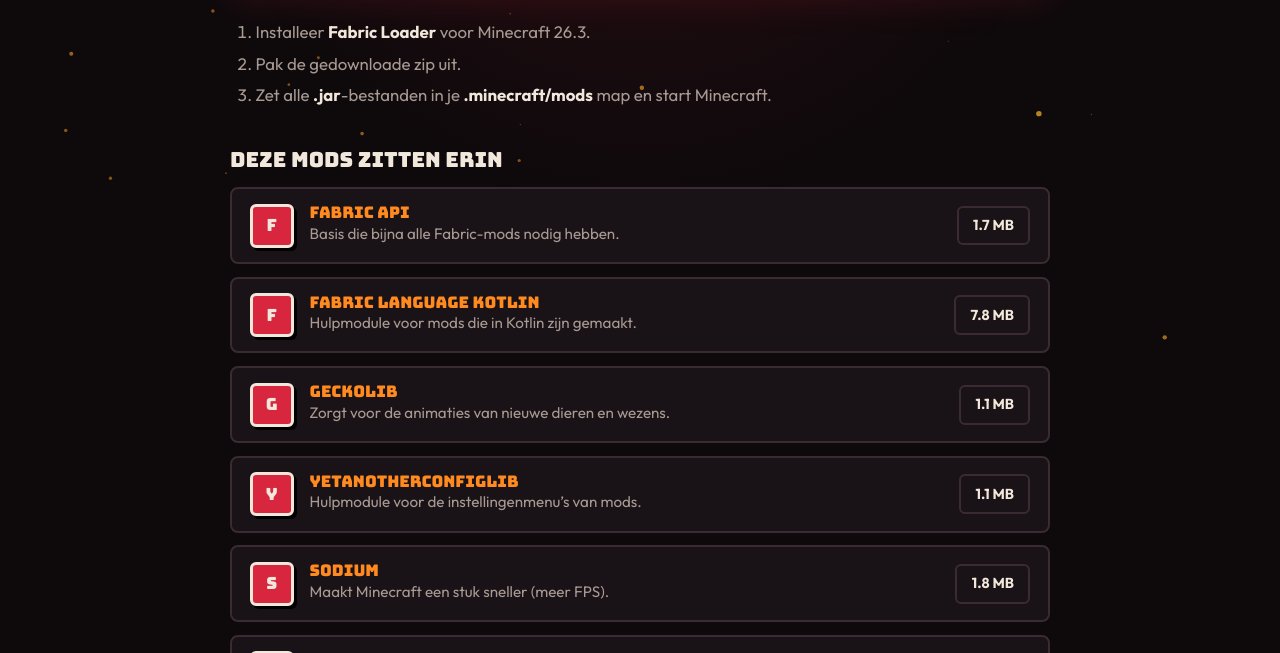
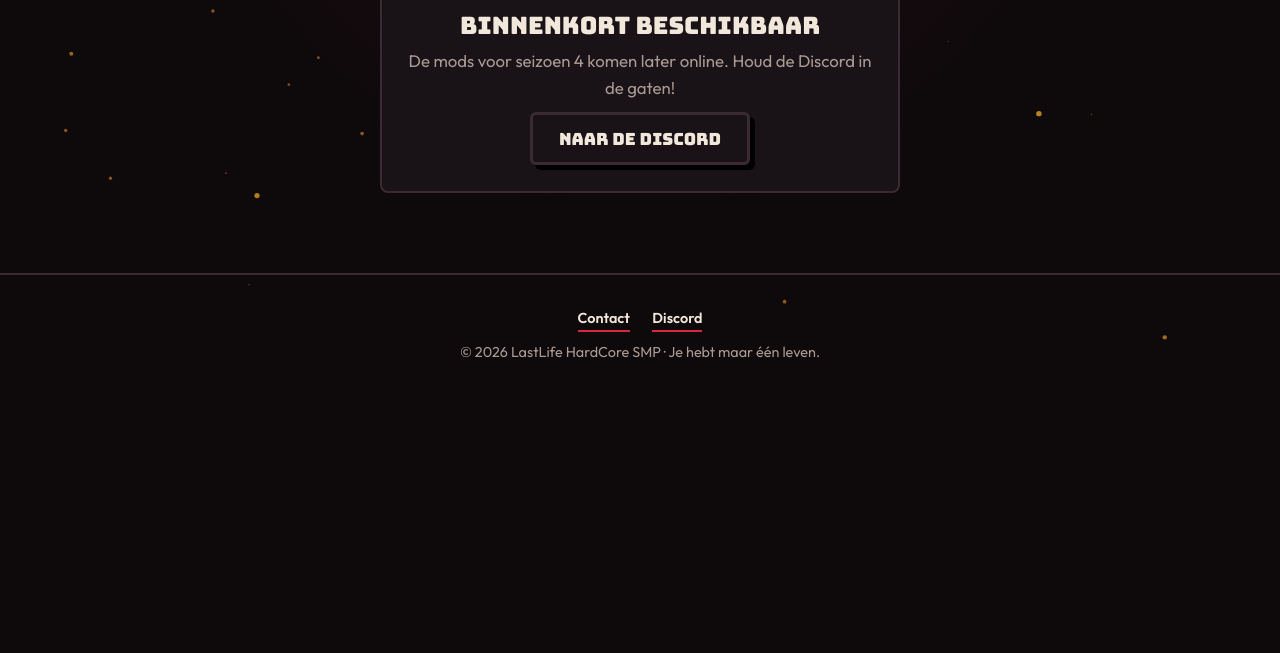
Before and after one commit to shadow0164/LastLife-SMP, a plain HTML site: page mods.html in a window 1280 px wide. Shown: the part 447-1100 px from the top of the page. After the commit the page ends 843 px from the top, so only its background shows below. Drawn offline with Linux system fonts and the light colour scheme.

Commit message:
Add files via upload

```diff
--- a/data.js
+++ b/data.js
@@ -13,13 +13,10 @@ const STAFF = [
   {naam:"shadow.0164", rang:"Owner"}
 ];
 
-// Changelogs (nieuwste bovenaan)
+// Changelogs seizoen 4 (nieuwste bovenaan)
 const CHANGELOGS = [
-  {datum:"12-11-2026", tekst:"Biome The Sift geüpdate"},
-  {datum:"11-11-2026", tekst:"Nieuwe Biome: The Sift"},
-  {datum:"4-11-2026",  tekst:"Nieuwe en leukere dieren."},
-  {datum:"3-11-2026",  tekst:"Objecten, mensen en dieren oppakken."},
-  {datum:"3-11-2026",  tekst:"Custom music discs"}
+  // Seizoen 4: nog geen updates. Voorbeeld:
+  // {datum:"20-11-2026", tekst:"Tekst van de update"},
 ];
 
 // Regels (titel + uitleg). Voeg gerust meer toe.
--- a/mods-page.js
+++ b/mods-page.js
@@ -1,3 +1,5 @@
+(function(){
+if(!MODS_BESCHIKBAAR){$("mods-live").hidden=true;$("mods-soon").hidden=false;return}
 const totalMB=MODS.reduce((a,m)=>a+m.mb,0);
 $("m-count").textContent=MODS.length;
 $("m-size").textContent=Math.round(totalMB);
@@ -32,3 +34,5 @@ function start(){
 $("install").onclick=open;
 $("cancel").onclick=close;
 addEventListener("keydown",e=>{if(e.key==="Escape"&&ov.classList.contains("show"))close()});
+
+})();
--- a/mods.html
+++ b/mods.html
@@ -1,7 +1,14 @@
 <!DOCTYPE html><html lang="nl"><head><meta charset="utf-8"><meta name="viewport" content="width=device-width,initial-scale=1"><title>Mods – LastLife HardCore SMP</title><link rel="icon" href="images/logo.png"><link rel="preconnect" href="https://fonts.googleapis.com"><link href="https://fonts.googleapis.com/css2?family=Bungee&family=Outfit:wght@400;600;700&display=swap" rel="stylesheet"><link rel="stylesheet" href="style.css"></head><body>
 <main>
-<section class="page-title"><h1>Mods</h1><p>Alles wat je nodig hebt om mee te spelen · Minecraft 26.3 · Fabric</p></section>
+<section class="page-title"><h1>Mods</h1><p>Alles wat je nodig hebt om mee te spelen</p></section>
 <section class="wrap">
+  <div class="soon" id="mods-soon" hidden>
+    <div class="lock">🔒</div>
+    <h2>Binnenkort beschikbaar</h2>
+    <p>De mods voor seizoen 4 komen later online. Houd de Discord in de gaten!</p>
+    <a class="btn ghost" href="https://discord.gg/qHJDhk7SPQ" target="_blank" rel="noopener">Naar de Discord</a>
+  </div>
+  <div id="mods-live">
   <div class="installer">
     <div>
       <h2>Alle mods in één keer</h2>
@@ -16,6 +23,7 @@
   </ol>
   <h2 class="sub">Deze mods zitten erin</h2>
   <div class="modlist" id="modlist"></div>
+  </div>
 </section>
 </main>
 <div class="overlay" id="overlay" role="dialog" aria-modal="true" aria-live="polite">
--- a/mods.js
+++ b/mods.js
@@ -1,110 +1,11 @@
-/* ====== MODS ======
+/* ====== MODS (seizoen 4) ======
    De mods staan als zip in een GitHub Release (geen limiet van 25 MB daar).
    Vul hieronder je GitHub-gebruikersnaam in, zie de uitleg. */
 const MODS_ZIP = "https://github.com/JOUW-GITHUB-NAAM/LastLife-SMP/releases/download/mods/LastLifeSMP-mods.zip";
 
-// Lijst om te laten zien welke mods erin zitten (alleen info, geen bestanden nodig)
-const MODS = [
- {
-  "naam": "Fabric API",
-  "bestand": "fabric-api-0.163.0+26.3.jar",
-  "uitleg": "Basis die bijna alle Fabric-mods nodig hebben.",
-  "mb": 1.7
- },
- {
-  "naam": "Fabric Language Kotlin",
-  "bestand": "fabric-language-kotlin-1.14.2+kotlin.2.4.21.jar",
-  "uitleg": "Hulpmodule voor mods die in Kotlin zijn gemaakt.",
-  "mb": 7.8
- },
- {
-  "naam": "GeckoLib",
-  "bestand": "geckolib-fabric-26.3-5.5.7.jar",
-  "uitleg": "Zorgt voor de animaties van nieuwe dieren en wezens.",
-  "mb": 1.1
- },
- {
-  "naam": "YetAnotherConfigLib",
-  "bestand": "yet_another_config_lib_v3-3.9.7+26.3-fabric.jar",
-  "uitleg": "Hulpmodule voor de instellingenmenu’s van mods.",
-  "mb": 1.1
- },
- {
-  "naam": "Sodium",
-  "bestand": "sodium-fabric-0.9.2+mc26.3.jar",
-  "uitleg": "Maakt Minecraft een stuk sneller (meer FPS).",
-  "mb": 1.8
- },
- {
-  "naam": "Iris Shaders",
-  "bestand": "iris-fabric-1.11.7+mc26.3.jar",
-  "uitleg": "Laat je shaders gebruiken.",
-  "mb": 2.7
- },
- {
-  "naam": "Simple Voice Chat",
-  "bestand": "voicechat-fabric-2.6.24+26.3.jar",
-  "uitleg": "Praat met spelers in de buurt via proximity voicechat.",
-  "mb": 5.4
- },
- {
-  "naam": "Carry On",
-  "bestand": "carryon-fabric-26.3-2.12.1.jar",
-  "uitleg": "Pak objecten, mensen en dieren op en draag ze mee.",
-  "mb": 0.4
- },
- {
-  "naam": "Naturalist",
-  "bestand": "naturalist-2.0.7-fabric-26.3.jar",
-  "uitleg": "Nieuwe en leukere dieren in de wereld.",
-  "mb": 10.9
- },
- {
-  "naam": "The Sift (Mielon)",
-  "bestand": "mielon's-the-sift-2.0.3-mc26.3-fabric.jar",
-  "uitleg": "De nieuwe biome The Sift.",
-  "mb": 77.5
- },
- {
-  "naam": "Lootr",
-  "bestand": "lootr-fabric-26.3-1.25.42.124.jar",
-  "uitleg": "Elke speler krijgt zijn eigen loot uit kisten.",
-  "mb": 1.5
- },
- {
-  "naam": "SecurityCraft",
-  "bestand": "[26.3] SecurityCraft-fabric-V0.6.1.jar",
-  "uitleg": "Beveilig je base met sloten, camera’s en meer.",
-  "mb": 2.4
- },
- {
-  "naam": "WorldEdit",
-  "bestand": "worldedit-mod-7.4.6.jar",
-  "uitleg": "Bouwtool om snel grote stukken te bewerken.",
-  "mb": 4.9
- },
- {
-  "naam": "Xaero’s Minimap",
-  "bestand": "xaerominimap-fabric-26.3-26.6.0.jar",
-  "uitleg": "Een minimap in je beeld.",
-  "mb": 2.1
- },
- {
-  "naam": "Xaero’s World Map",
-  "bestand": "xaeroworldmap-fabric-26.3-1.47.0.jar",
-  "uitleg": "Een kaart van alles wat je hebt verkend.",
-  "mb": 1.4
- },
- {
-  "naam": "Zoomify",
-  "bestand": "zoomify-2.17.0+mc26.3-universal.jar",
-  "uitleg": "Zoom in met een toets.",
-  "mb": 0.6
- },
- {
-  "naam": "AppleSkin",
-  "bestand": "appleskin-fabric-mc26.3-3.0.10.jar",
-  "uitleg": "Laat zien hoeveel honger en verzadiging eten geeft.",
-  "mb": 0.2
- }
-];
+// Zet dit op true zodra de mods online staan (zip in de Release + lijst hieronder ingevuld).
+const MODS_BESCHIKBAAR = false;
+
+// Lijst om te laten zien welke mods erin zitten. Voorbeeld van een regel:
+// {"naam":"Sodium","bestand":"sodium.jar","uitleg":"Maakt Minecraft sneller.","mb":1.2}
+const MODS = [];
--- a/script.js
+++ b/script.js
@@ -27,7 +27,8 @@ const $=id=>document.getElementById(id);
 if($("deelnemers")) $("deelnemers").innerHTML=DEELNEMERS.map((n,i)=>kaart(`${BASE}images/${i+1}.png`,n,i)).join("");
 if($("dead")) $("dead").innerHTML=DEAD.length?DEAD.map((n,i)=>kaart(`${BASE}images/${i+1}_dead.png`,n,i,"","dead")).join(""):`<div class="empty">Nog niemand dood… Wie is de eerste?</div>`;
 if($("staff")) $("staff").innerHTML=STAFF.map((s,i)=>kaart(`${BASE}images/${i+1}_staff.png`,s.naam,i,s.rang)).join("");
-if($("log")) $("log").innerHTML=CHANGELOGS.map((c,i)=>`<div class="entry ${i===0?'new':''}" style="--i:${i}"><time>${c.datum}</time>${i===0?'<span class="tag">NIEUW</span>':''}<p>${c.tekst}</p></div>`).join("");
+if($("log")) $("log").innerHTML=CHANGELOGS.length?CHANGELOGS.map((c,i)=>`<div class="entry ${i===0?'new':''}" style="--i:${i}"><time>${c.datum}</time>${i===0?'<span class="tag">NIEUW</span>':''}<p>${c.tekst}</p></div>`).join(""):`<div class="empty">Nog niks. Seizoen 4 is net begonnen, houd deze pagina in de gaten!</div>`;
+if($("log")&&!CHANGELOGS.length) $("log").classList.add("leeg");
 if($("regels")) $("regels").innerHTML=REGELS.map((r,i)=>`<article class="rule" style="--i:${i}"><div class="num">${i+1}</div><div><h3>${r.titel}</h3><p>${r.tekst}</p></div></article>`).join("");
 if($("n-spelers")) $("n-spelers").textContent=DEELNEMERS.filter(n=>n!=="Later bekend").length;
 if($("n-dead")) $("n-dead").textContent=DEAD.length;
--- a/style.css
+++ b/style.css
@@ -183,3 +183,11 @@ footer{margin-top:auto;text-align:center;padding:2rem 1rem;color:var(--muted);bo
 .later .frame{border-style:dashed;border-color:var(--line);box-shadow:none}
 .later .ph{color:var(--muted);font-size:4rem}
 .later .name{color:var(--muted)}
+
+/* SEIZOEN 4: lege changelog + mods binnenkort */
+.log.leeg{padding-left:0}.log.leeg::before{display:none}
+.soon{max-width:520px;margin:0 auto;text-align:center;background:var(--panel);border:2px solid var(--line);border-top:6px solid var(--ember);border-radius:8px;padding:2.4rem 1.6rem;animation:pop .6s both}
+.soon[hidden],#mods-live[hidden]{display:none}
+.soon .lock{font-size:3.2rem;animation:float 3s ease-in-out infinite}
+.soon h2{font-size:1.5rem;margin:.6rem 0}
+.soon p{color:var(--muted);margin-bottom:1.5rem}
```
